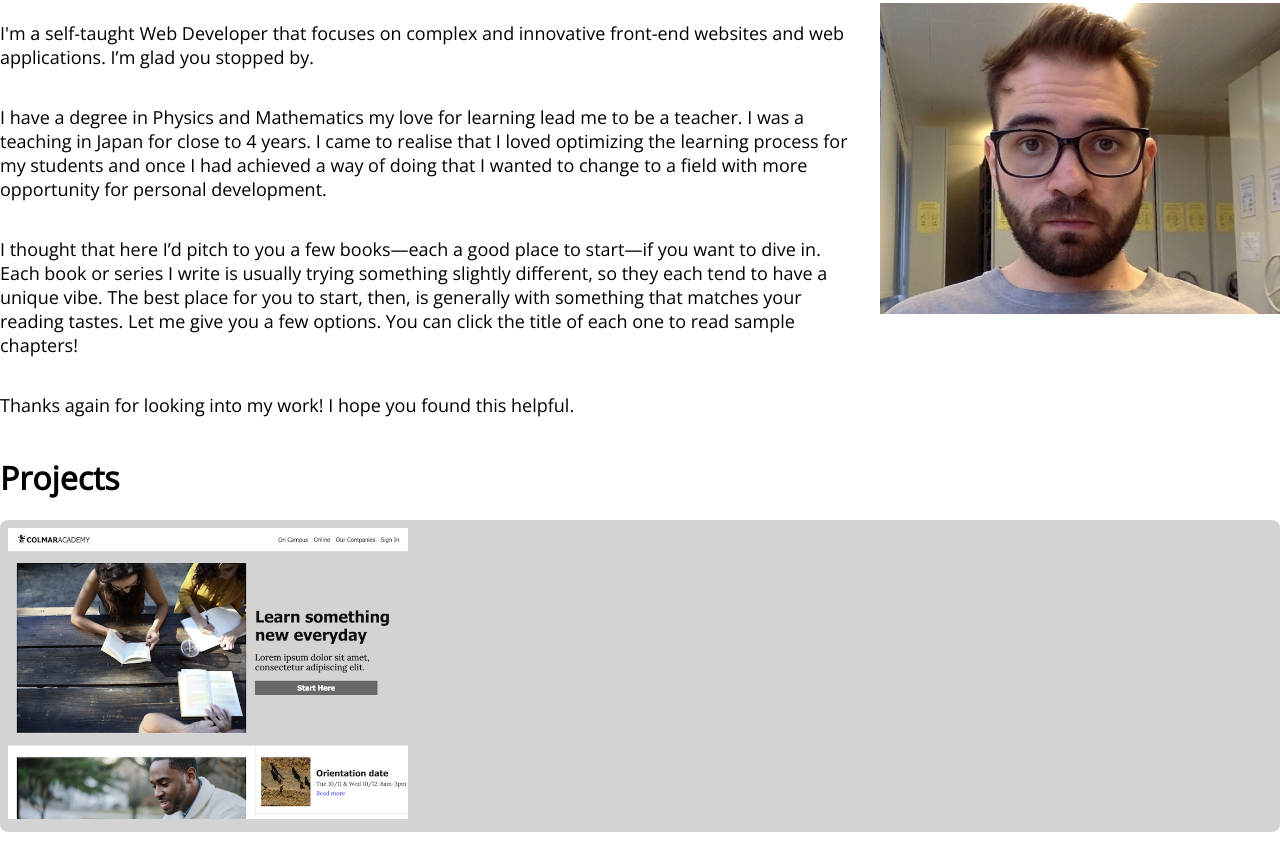
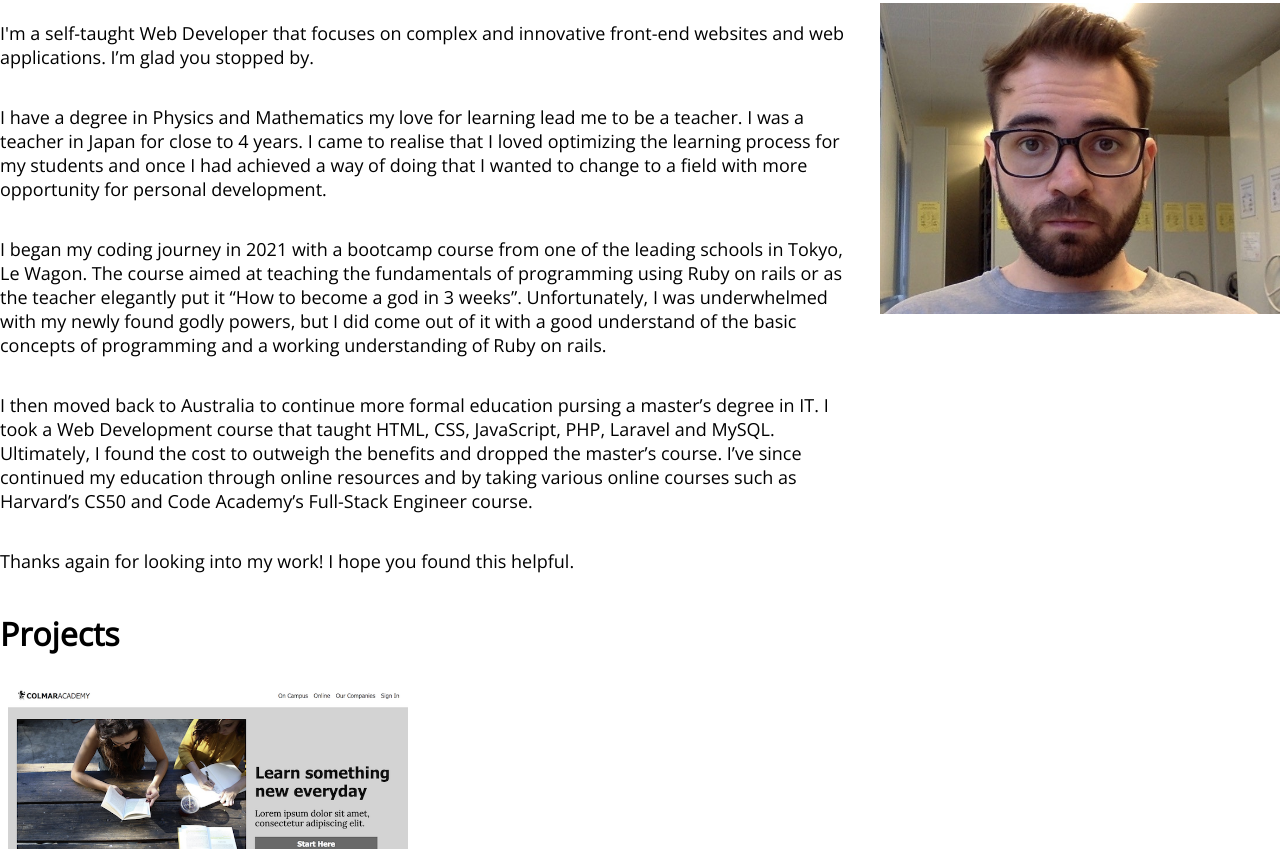
Before and after one commit to AlexandrosBest/Portfolio, a plain HTML site: page index.html in a window 1280 px wide. Shown: the part 167-1016 px from the top of the page. Drawn offline with nearby package versions, Linux system fonts and the light colour scheme; a web font is replaced by a local one.

Commit message:
text for about me

```diff
--- a/index.html
+++ b/index.html
@@ -28,8 +28,9 @@
             <div class="flex">
                 <div class="col_left">
                     <p>I'm a self-taught Web Developer that focuses on complex and innovative front-end websites and web applications. I’m glad you stopped by.</p>
-                    <p>I have a degree in Physics and Mathematics my love for learning lead me to be a teacher. I was a teaching in Japan for close to 4 years. I came to realise that I loved optimizing the learning process for my students and once I had achieved a way of doing that I wanted to change to a field with more opportunity for personal development.</p>
-                    <p>I thought that here I’d pitch to you a few books—each a good place to start—if you want to dive in. Each book or series I write is usually trying something slightly different, so they each tend to have a unique vibe. The best place for you to start, then, is generally with something that matches your reading tastes. Let me give you a few options. You can click the title of each one to read sample chapters!</p>
+                    <p>I have a degree in Physics and Mathematics my love for learning lead me to be a teacher. I was a teacher in Japan for close to 4 years. I came to realise that I loved optimizing the learning process for my students and once I had achieved a way of doing that I wanted to change to a field with more opportunity for personal development.</p>
+                    <p>I began my coding journey in 2021 with a bootcamp course from one of the leading schools in Tokyo, Le Wagon. The course aimed at teaching the fundamentals of programming using Ruby on rails or as the teacher elegantly put it “How to become a god in 3 weeks”. Unfortunately, I was underwhelmed with my newly found godly powers, but I did come out of it with a good understand of the basic concepts of programming and a working understanding of Ruby on rails. </p>
+                    <p>I then moved back to Australia to continue more formal education pursing a master’s degree in IT. I took a Web Development course that taught HTML, CSS, JavaScript, PHP, Laravel and MySQL. Ultimately, I found the cost to outweigh the benefits and dropped the master’s course. I’ve since continued my education through online resources and by taking various online courses such as Harvard’s CS50 and Code Academy’s Full-Stack Engineer course. </p>
                     <p>Thanks again for looking into my work! I hope you found this helpful.</p>
                 </div>
                 <div class="col_right">
--- a/styles/index.css
+++ b/styles/index.css
@@ -96,12 +96,10 @@ img {
 }
 
 .card {
-    background-color: lightgray;
-    border-color: lightgray;
-    color: #333;
     padding: 0.5rem;
     border-radius: 8px;
     margin-bottom: 20px;
+
 }
 
 
```
